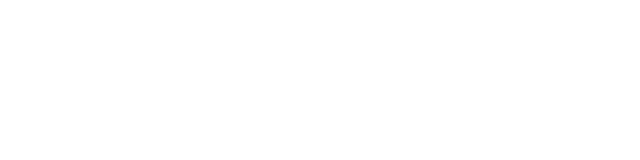
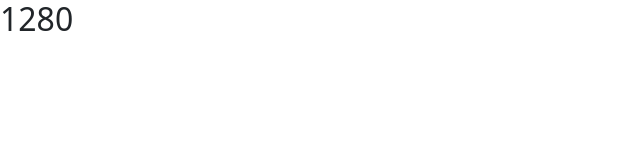
Before and after one commit to rahul0402/myreactapp, a React (Create React App) app: page / in a window 1280 px wide. Shown: the top 160 px of the page, without its empty margins (0-640 px from the left). Built offline with nearby package versions, Linux system fonts and the light colour scheme.

Commit message:
window width exercise

```diff
--- /dev/null
+++ b/src/Promise.js
@@ -0,0 +1,4 @@
+const myPromise = new Promise((myResolve , myReject) => {
+    myResolve();
+})
+console.log(myPromise)
--- /dev/null
+++ b/src/ReactStates/UseContext.js
@@ -0,0 +1,20 @@
+
+import React, { useEffect, useState } from "react"
+export default function Exercise(){
+    const[width , setWidth] = useState(window.innerWidth)
+
+    const setResizeWidth=()=>{
+        setWidth(window.innerWidth)
+    }
+    useEffect(()=>{
+        window.addEventListener('resize' , setResizeWidth)
+    } , [])
+
+
+    return (
+        <div>
+            <h2>{width}</h2>
+
+        </div>
+    )
+}
--- a/src/index.js
+++ b/src/index.js
@@ -1,7 +1,8 @@
 
 import React from 'react';
 import ReactDOM from 'react-dom/client';
-import NavMenu from './JavaScript/Functions/Functions';
+import Exercise from './ReactStates/UseContext';
+
 
 
 
@@ -10,10 +11,8 @@
 
 const root = ReactDOM.createRoot(document.getElementById('root'));
 root.render(
- <div>
-    <NavMenu/>
-
-
- </div>
+   <div>
+      <Exercise/>
+   </div>
 
 );
```
Also changed, not shown: src/App.js (line endings or trailing spaces).
